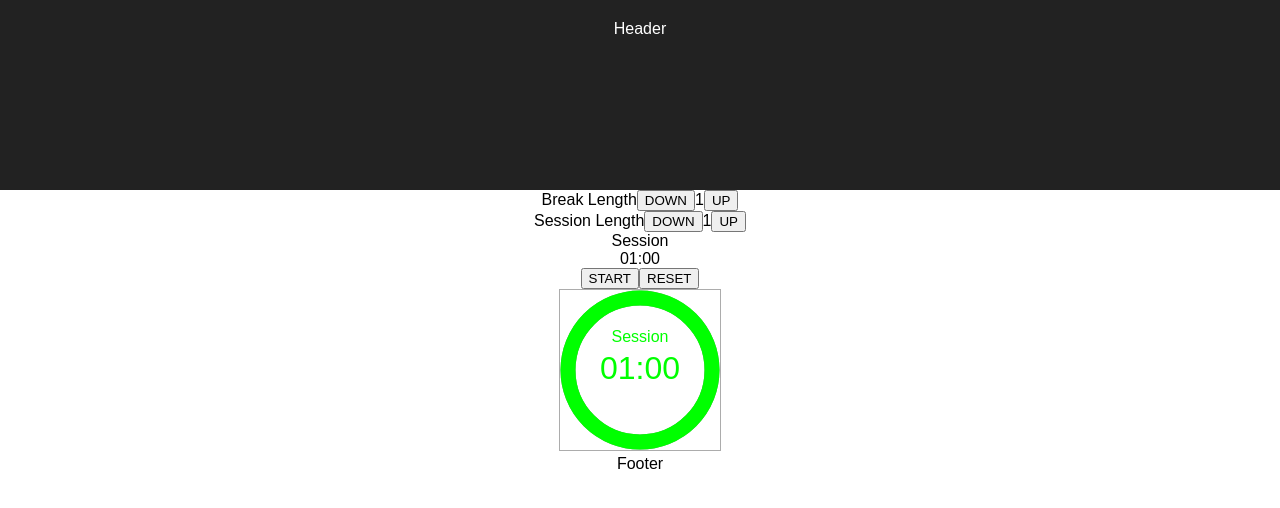
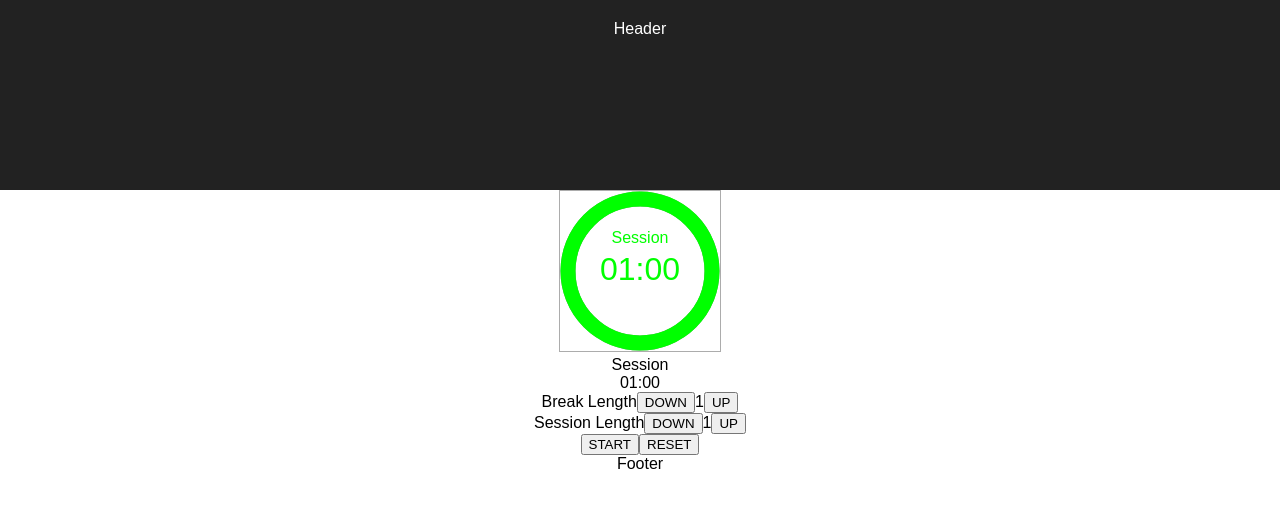
Before and after one commit to brimarq/fcc-pomodoro-clock, a React (Create React App) app: page / in a window 1280 px wide. Shown: the top 508 px of the page. Built offline with nearby package versions, Linux system fonts and the light colour scheme.

Commit message:
Moved TimeRing, TimerDisplay, TimerSetting(s) into Timer

```diff
--- a/src/App.js
+++ b/src/App.js
@@ -1,38 +1,20 @@
 import React, { Component } from 'react';
 import './App.css';
 import store from "./store";
-import TimerSetting from "./TimerSetting";
+// import TimerSetting from "./TimerSetting";
 import Timer from "./Timer";
 import TimeRing from "./TimeRing";
 
 class App extends Component {
   render() {
-    const { isBreak, isRunning, timer, breakLength, sessionLength } = store.getState();
+    //const { isBreak, isRunning, timer, breakLength, sessionLength } = store.getState();
     return (
       <div className="App">
         <header className="App-header">Header</header>
         <main className="App-main">
           <div className="pomodoro-clock">
-            <TimerSetting
-              setting="break"
-              label="Break Length"
-              length={breakLength}
-              isRunning={isRunning}
-            />
-            <TimerSetting
-              setting="session"
-              label="Session Length"
-              length={sessionLength}
-              isRunning={isRunning}
-            />
-            <Timer
-              isBreak={isBreak}
-              isRunning={isRunning}
-              timer={timer}
-              breakLength={breakLength}
-              sessionLength={sessionLength}
-            />
-            <TimeRing {...store.getState()} />
+            <Timer {...store.getState()} />
+
           </div>
         </main>
         <footer className="App-footer">Footer</footer>
--- a/src/TimeLeft.js
+++ /dev/null
@@ -1,21 +0,0 @@
-import React from "react";
-import store from "./store";
-import "./TimeLeft.css";
-// import { setBreakLength, setSessionLength } from "./actions";
-
-const TimeLeft = () => {
-
-  const { timer } = store.getState();
-  //const timer = isBreak ? breakLength : sessionLength;
-  const mmssFormat = (time) => {
-    //const timeInSec = Math.ceil(time / 1000);
-    const padZero = (n) => n < 10 ? '0' + n : n;
-    const mm = padZero(Math.floor(time / 60));
-    const ss = padZero(time % 60);
-    return mm + ':' + ss;
-  };
-
-  return <div id="time-left">{mmssFormat(timer)}</div>;
-};
-
-export default TimeLeft;
--- a/src/Timer.js
+++ b/src/Timer.js
@@ -2,8 +2,9 @@ import React, { PureComponent } from 'react';
 import store from "./store";
 import "./Timer.css";
 // import anime from 'animejs'
-// import TimeRing from "./TimeRing";
-import TimeLeft from "./TimeLeft";
+import TimeRing from "./TimeRing";
+import TimerDisplay from "./TimerDisplay";
+import TimerSetting from "./TimerSetting";
 import { tickTimer, toggleTimer, setIsRunning, resetTimer } from "./actions";
 
 
@@ -58,14 +59,26 @@ class Timer extends PureComponent {
 
   render() {
     const { isBreak, isRunning } = this.props;
-    const timerLabel = isBreak ? "Break" : "Session";
+
     const btnToggleLabel = isRunning ? "STOP" : "START";
 
     return (
       <div id="timer">
+        <TimeRing {...store.getState()} />
 
-        <div id="timer-label">{timerLabel}</div>
-        <TimeLeft />
+        <TimerDisplay />
+        <TimerSetting
+          setting="break"
+          label="Break Length"
+          length={store.getState().breakLength}
+          isRunning={store.getState().isRunning}
+        />
+        <TimerSetting
+          setting="session"
+          label="Session Length"
+          length={store.getState().sessionLength}
+          isRunning={store.getState().isRunning}
+        />
         <button id="start_stop" type="button" onClick={this.handleClick}>{btnToggleLabel}</button>
         <button id="reset" type="button" onClick={this.handleClick}>RESET</button>
         <audio id="beep" src="https://freesound.org/data/previews/250/250629_4486188-lq.mp3" type="audio/mpeg" ref={this.audioElement}></audio>
```
Also changed, not shown: src/TimeLeft.css (deleted).
